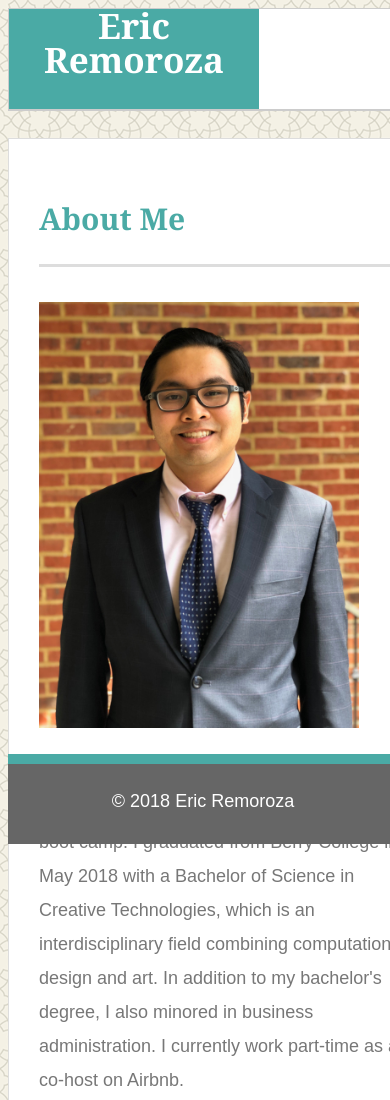
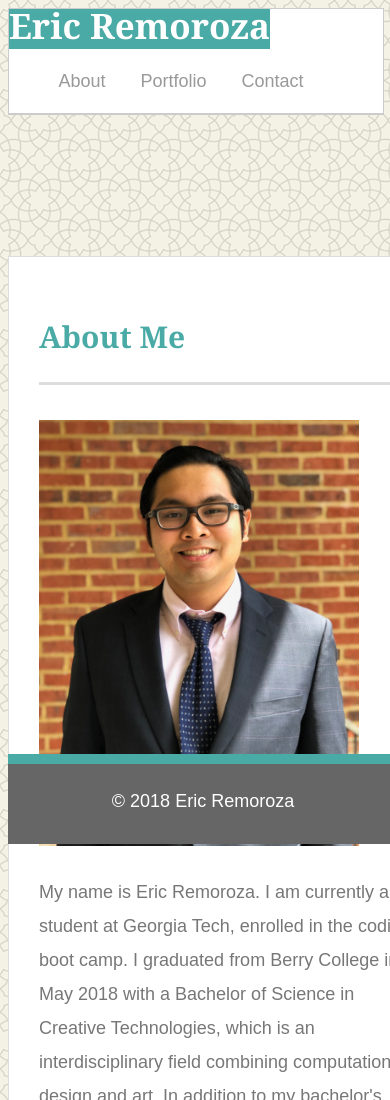
Before and after one commit to ericremoroza/Responsive-Portfolio, a plain HTML site: page Responsive-Portfolio/index.html in a window 390 px wide. Shown: the top 1100 px of the page. Drawn offline with Linux system fonts and the light colour scheme.

Commit message:
initial site files

```diff
--- a/Responsive-Portfolio/Assets/css/style.css
+++ b/Responsive-Portfolio/Assets/css/style.css
@@ -8,6 +8,7 @@ header {
     border-style: solid;
     display: inline-block;
     position: static;
+    overflow: auto;
     width: 100%;
     height: 100px;
 }
@@ -51,7 +52,7 @@ a:hover {
 
 nav {
     float: right;
-    margin-top: 25px;
+    margin-top: 20px 80px 0 0;
     font-family: 'Arial', 'Helvetica Neue', Helvetica, sans-serif;
 }
 
@@ -72,10 +73,18 @@ nav a {
 
 @media screen and (max-width:640px) {
   #headcont {
-      flex-direction: column;
+      /* flex-direction: column; */
+      overflow: auto;
+      height: 20%;
+      position: static;
+      margin: 0;
+  }
+  .container {
+      float: none;
   }
   .mainsect {
       flex: 50%;
+      width: 50%;
   }
   .profile-img {
       float: none;
@@ -83,13 +92,25 @@ nav a {
       height: auto;
   }
 
-  nav a {
-      float: none;
+  nav {
+      text-align: center;
+      width: 100%;
+      margin: 15px;
+      /* padding-left: 0; */
+
+  }
+   nav a {
+       float: none;
   }
   #maincont {
       flex: 50%;
   }
-
+  header {
+      position: static;
+  }
+  #mainlink {
+      float: none;
+}
 
 }
 
```
Also changed, not shown: Instructions/Images/640-contact.jpg (added), Instructions/Images/640-index.jpg (added), Instructions/Images/640-portfolio.jpg (added), Instructions/Images/768-contact.jpg (added), Instructions/Images/768-index.jpg (added), Instructions/Images/768-portfolio.jpg (added), Instructions/Images/980-contact.jpg (added), Instructions/Images/980-index.jpg (added), Instructions/Images/980-portfolio.jpg (added), 1 other file.
